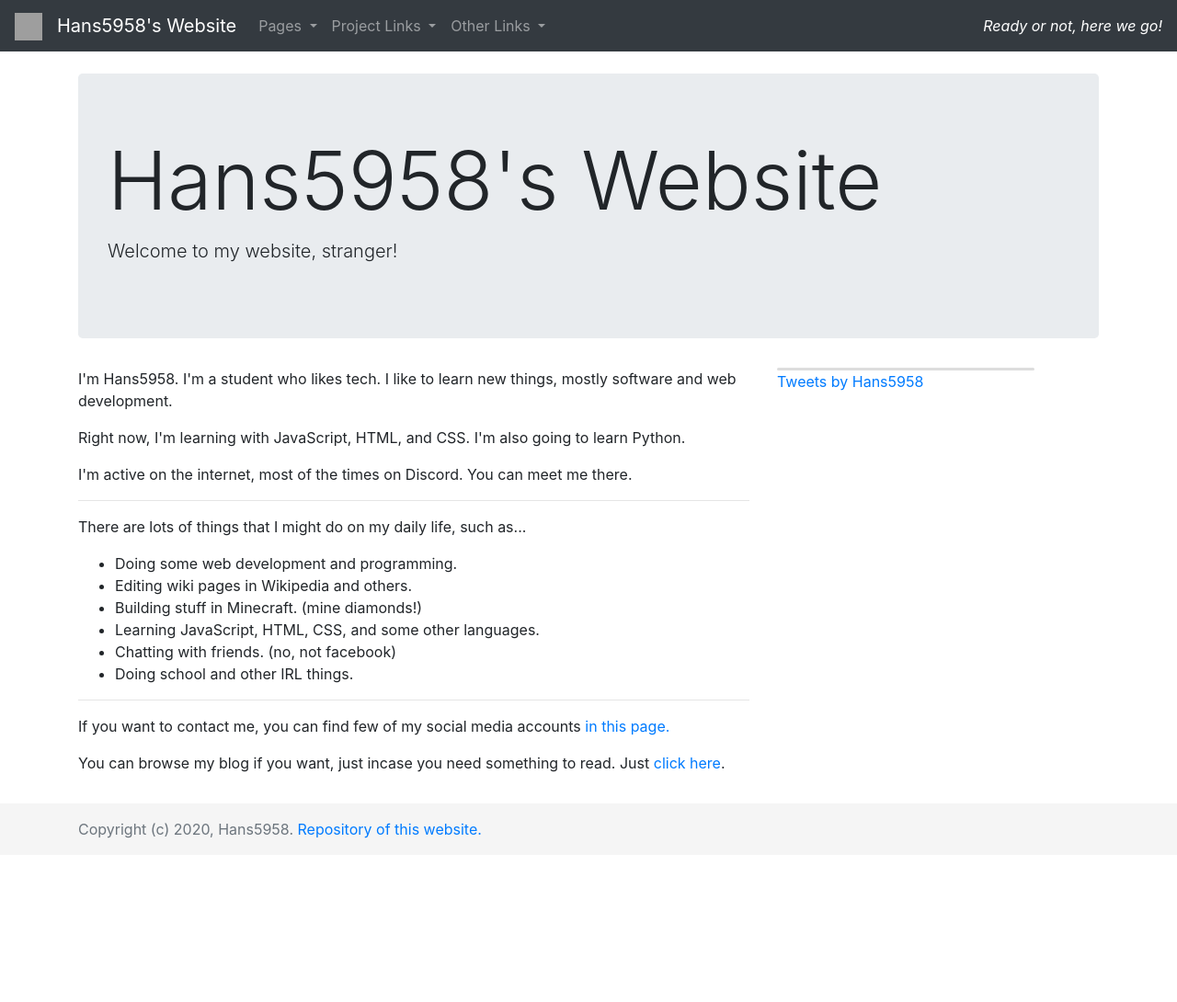
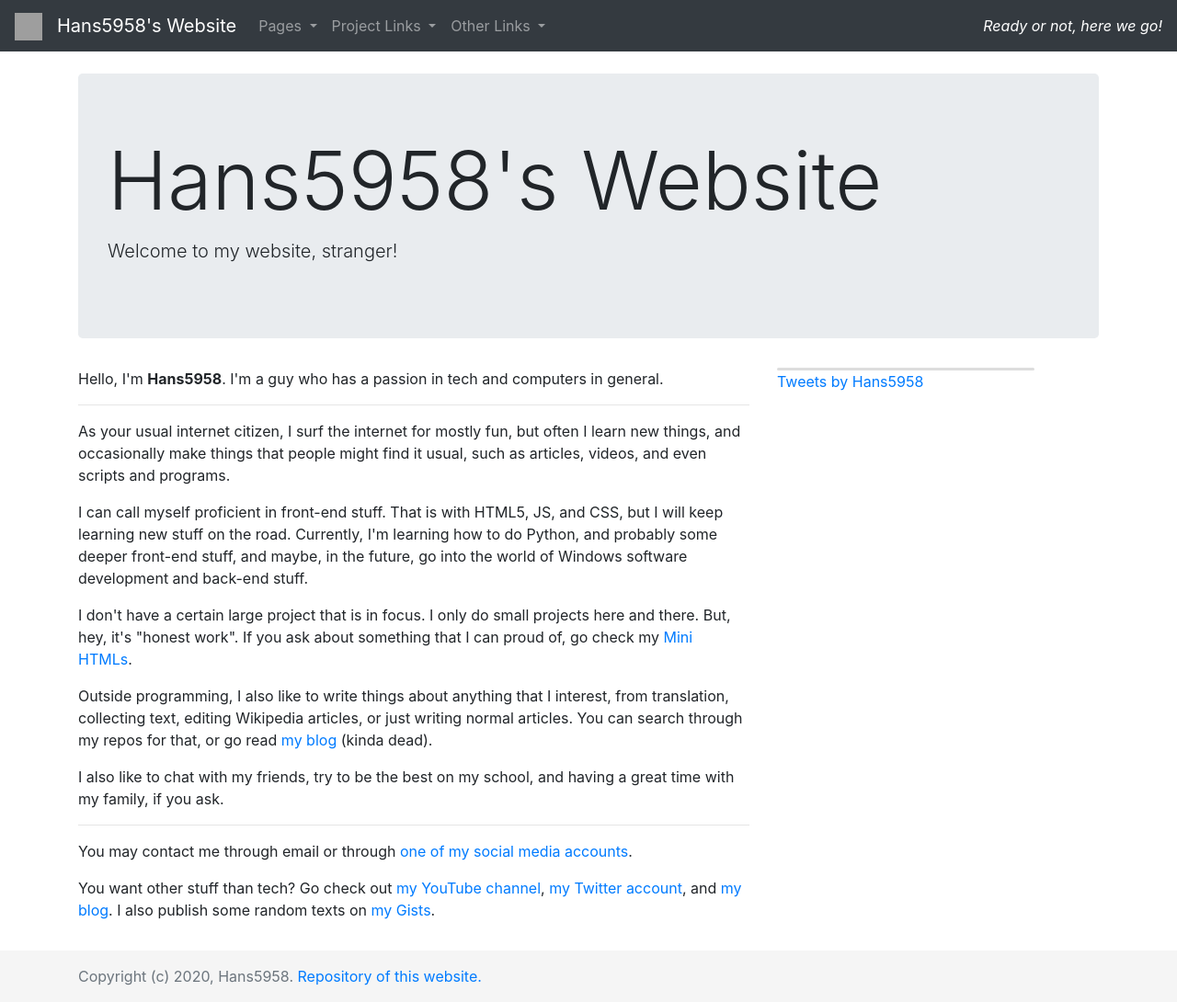
Before and after one commit to SparkScratch-P/hans5958.github.io, a Jekyll site: the page built from index.html, in a window 1280 px wide. Shown: the whole page at 92% size. Built offline with Jekyll 4.4.1, drawn with Linux system fonts in a browser that asks for light colours; comment, search, counter and statistics services are not loaded; a style sheet for code colours, icons or effects is not loaded; before the commit the page ends 930 px from its top, so only the background shows below that; grey boxes are pictures that could not be loaded.

Commit message:
Update index, accounts, and layout

```diff
--- a/_layouts/default.html
+++ b/_layouts/default.html
@@ -12,9 +12,9 @@
 
 {% include nav.html %}
 
-  <div id="content">
+  <main id="content">
     {{ content }}
-  </div>
+  </main>
 
 {% include footer.html %}
 
--- a/index.html
+++ b/index.html
@@ -17,23 +17,16 @@
 	</div>
 	<div class="row">
 		<div class="col-12 col-md-8">
-			<p>I'm Hans5958. I'm a student who likes tech. I like to learn new things, mostly software and web development.</p>
-			<p>Right now, I'm learning with JavaScript, HTML, and CSS. I'm also going to learn Python.</p>
-			<p>I'm active on the internet, most of the times on Discord. You can meet me there.</p>
-			<hr size="5" />
-			<p>There are lots of things that I might do on my daily life, such as...</p>
-			<ul>
-				<li>Doing some web development and programming.</li>
-				<li>Editing wiki pages in Wikipedia and others.</li>
-				<li>Building stuff in Minecraft. (mine diamonds!)</li>
-				<li>Learning JavaScript, HTML, CSS, and some other languages.</li>
-				<li>Chatting with friends. (no, not facebook)</li>
-				<li>Doing school and other IRL things.</li>
-			</ul>
-			<hr size="5" />
-			<p>If you want to contact me, you can find few of my social media accounts <a href="/accounts">in this page.</a></p>
-			<p>You can browse my blog if you want, just incase you need something to read. Just <a href="https://pixwp.wordpress.com">click here</a>.</p>
-		</div>
+			<p>Hello, I'm <strong>Hans5958</strong>. I'm a guy who has a passion in tech and computers in general.</p>
+			<hr>
+			<p>As your usual internet citizen, I surf the internet for mostly fun, but often I learn new things, and occasionally make things that people might find it usual, such as articles, videos, and even scripts and programs.</p>
+			<p>I can call myself proficient in front-end stuff. That is with HTML5, JS, and CSS, but I will keep learning new stuff on the road. Currently, I'm learning how to do Python, and probably some deeper front-end stuff, and maybe, in the future, go into the world of Windows software development and back-end stuff.</p>
+			<p>I don't have a certain large project that is in focus. I only do small projects here and there. But, hey, it's "honest work". If you ask about something that I can proud of, go check my <a href="https://mini.hans5958.me">Mini HTMLs</a>.</p>
+			<p>Outside programming, I also like to write things about anything that I interest, from translation, collecting text, editing Wikipedia articles, or just writing normal articles. You can search through my repos for that, or go read <a href="https://pixwp.wordpress.org">my blog</a> (kinda dead).</p>
+			<p>I also like to chat with my friends, try to be the best on my school, and having a great time with my family, if you ask.</p>
+			<hr>
+			<p>You may contact me through email or through <a href="https://hans5958.me/accounts">one of my social media accounts</a>.</p>
+			<p>You want other stuff than tech? Go check out <a href="https://youtube.com/Hans5958">my YouTube channel</a>, <a href="https://twitter.com/Hans5958">my Twitter account</a>, and <a href="https://pixwp.wordpress.org">my blog</a>. I also publish some random texts on <a href="https://gist.github.com/Hans5958">my Gists</a>.</p>		</div>
 		<div class="col-12 col-md-4">
 			<div id="github-card" class="widget" data-sort-by="updateTime" data-header-text="Last updated repositories" data-max-repos="3" data-username="Hans5958"></div>
 			<a class="twitter-timeline" data-height="250" data-dnt="true" href="https://twitter.com/Hans5958?ref_src=twsrc%5Etfw">Tweets by Hans5958</a>
```
Also changed, not shown: assets/other/accounts.json (+23 -23 lines).
